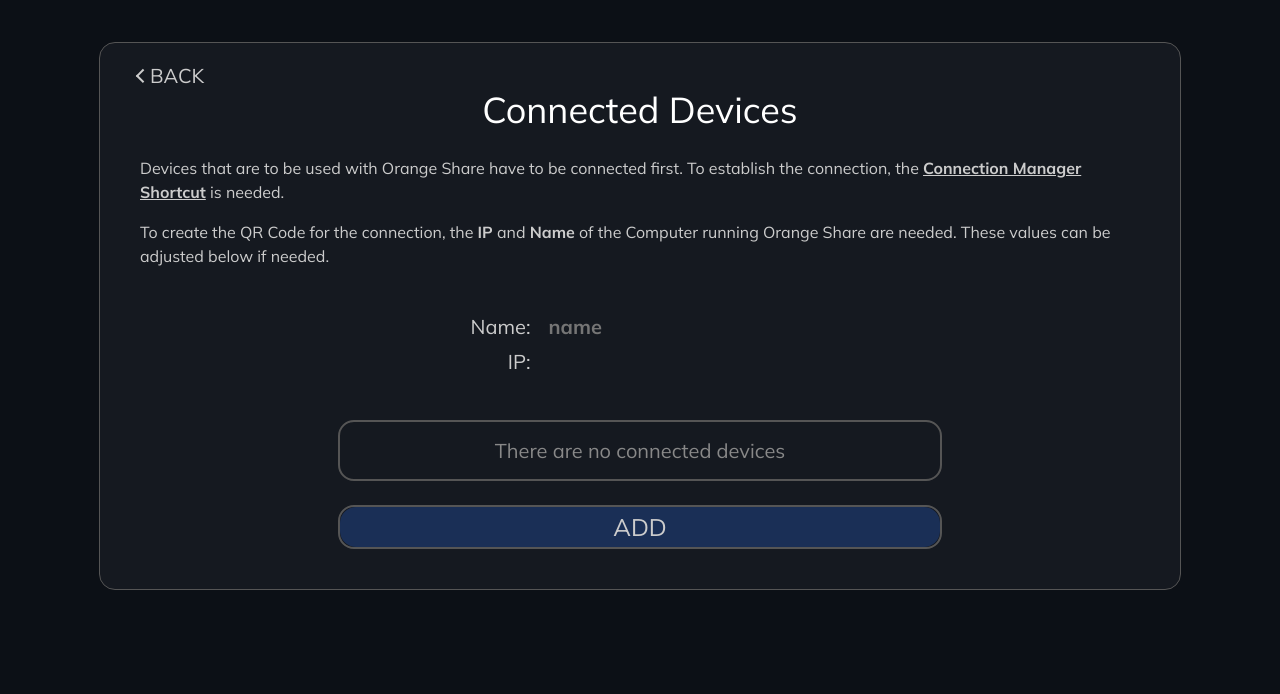
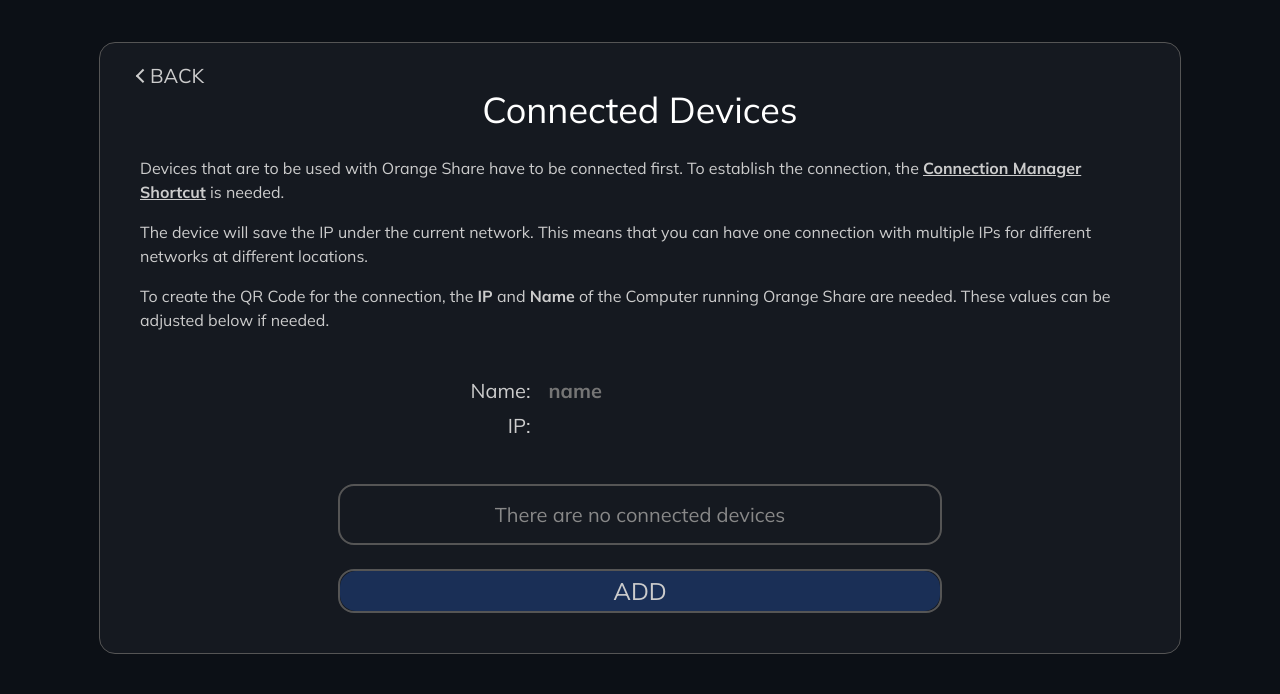
Before and after one commit to Yannis4444/Orange-Share, a Python web app: template orangeshare/ui/templates/devices.html in a window 1280 px wide. Shown: the part 86-780 px from the top of the page. Before the commit the page ends 676 px from the top, so only its background shows below. Run offline with Jinja, Linux system fonts and the light colour scheme; the template is opened without the code that fills it, so the values that code supplies are empty.

Commit message:
small content fixes

```diff
--- a/orangeshare/shortcuts/handlers/clipboard.py
+++ b/orangeshare/shortcuts/handlers/clipboard.py
@@ -20,7 +20,7 @@ def handle_file(file: str, file_name: str):
     #     notify("Copied File to clipboard: \"{}\"".format(filename))
 
     # return {"success": True}
-    return {"message": "Copying file to clipboard is not yet implemented"}
+    return {"message": "Copying files to clipboard is not yet implemented"}
 
 
 def handle_text(text: str, *args):
--- a/orangeshare/ui/templates/devices.html
+++ b/orangeshare/ui/templates/devices.html
@@ -26,6 +26,10 @@
         <p>
             Devices that are to be used with Orange Share have to be connected first.
             To establish the connection, the <a href="/shortcuts#ConnectionManager"><b>Connection Manager Shortcut</b></a> is needed.
+        </p>
+        <p>
+            The device will save the IP under the current network.
+            This means that you can have one connection with multiple IPs for different networks at different locations.
         </p>
         <p>
             To create the QR Code for the connection, the <b>IP</b> and <b>Name</b> of the Computer running Orange Share are needed.
--- a/orangeshare/ui/templates/shortcuts.html
+++ b/orangeshare/ui/templates/shortcuts.html
@@ -48,7 +48,6 @@
     <p>
         Once the shortcuts are installed, they are shown in the Shortcuts App.
         Here you can start or edit them.
-        Apart from the Connection Manager, starting the shortcuts from the app won't do anything as they need some input to share.
     </p>
     <p>
         You can find all shortcuts other than the Connection manager in the share sheets of the device.
```
